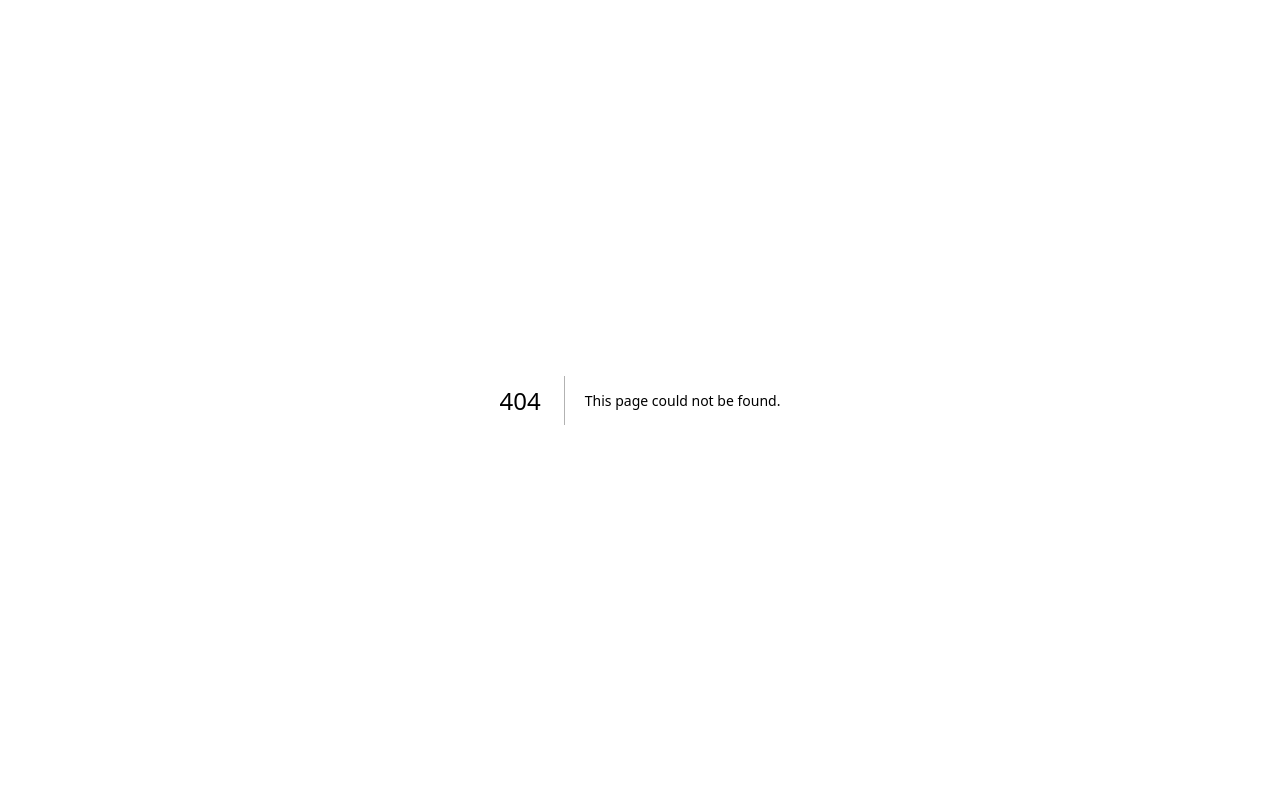
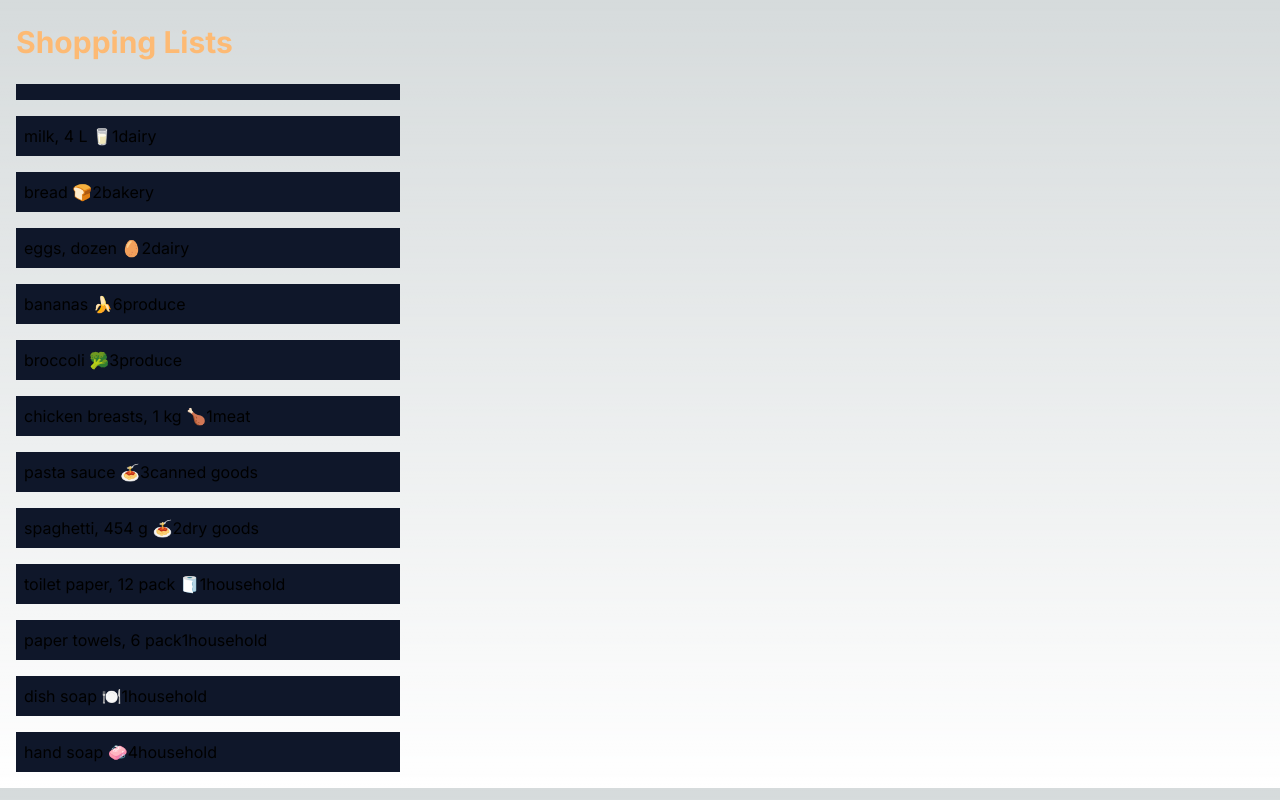
Before and after one commit to rockydagalea/cprg306-assignments, a Next.js app: page /week-3 in a window 1280 px wide. Before the commit this address had no page. Built offline with nearby package versions, Linux system fonts and the light colour scheme.

Commit message:
Add week 3 assignment commit

```diff
--- a/app/page.js
+++ b/app/page.js
@@ -5,6 +5,8 @@ export default function HomePage() {
     <main>
       <h1>CPRG 306: Web Development 2 - Assignments</h1>
       <Link href="/week-2">Week 2</Link>
+      <br></br>
+      <Link href="/week-3">Week 3</Link>
     </main>
   );
 }
--- /dev/null
+++ b/app/week-3/item-lists.js
@@ -0,0 +1,142 @@
+import Item from "./item";
+
+function ItemList() {
+  const item1 = {
+    name: "milk, 4 L 🥛",
+    quantity: 1,
+    category: "dairy",
+  };
+
+  const item2 = {
+    name: "bread 🍞",
+    quantity: 2,
+    category: "bakery",
+  };
+
+  const item3 = {
+    name: "eggs, dozen 🥚",
+    quantity: 2,
+    category: "dairy",
+  };
+
+  const item4 = {
+    name: "bananas 🍌",
+    quantity: 6,
+    category: "produce",
+  };
+
+  const item5 = {
+    name: "broccoli 🥦",
+    quantity: 3,
+    category: "produce",
+  };
+
+  const item6 = {
+    name: "chicken breasts, 1 kg 🍗",
+    quantity: 1,
+    category: "meat",
+  };
+
+  const item7 = {
+    name: "pasta sauce 🍝",
+    quantity: 3,
+    category: "canned goods",
+  };
+
+  const item8 = {
+    name: "spaghetti, 454 g 🍝",
+    quantity: 2,
+    category: "dry goods",
+  };
+
+  const item9 = {
+    name: "toilet paper, 12 pack 🧻",
+    quantity: 1,
+    category: "household",
+  };
+
+  const item10 = {
+    name: "paper towels, 6 pack",
+    quantity: 1,
+    category: "household",
+  };
+
+  const item11 = {
+    name: "dish soap 🍽️",
+    quantity: 1,
+    category: "household",
+  };
+
+  const item12 = {
+    name: "hand soap 🧼",
+    quantity: 4,
+    category: "household",
+  };
+
+  return (
+    <ul>
+      <Item
+        name={item1.name}
+        quantity={item1.quantity}
+        category={item1.category}
+      />
+      <Item
+        name={item2.name}
+        quantity={item2.quantity}
+        category={item2.category}
+      />
+      <Item
+        name={item3.name}
+        quantity={item3.quantity}
+        category={item3.category}
+      />
+      <Item
+        name={item4.name}
+        quantity={item4.quantity}
+        category={item4.category}
+      />
+      <Item
+        name={item5.name}
+        quantity={item5.quantity}
+        category={item5.category}
+      />
+      <Item
+        name={item6.name}
+        quantity={item6.quantity}
+        category={item6.category}
+      />
+      <Item
+        name={item7.name}
+        quantity={item7.quantity}
+        category={item7.category}
+      />
+      <Item
+        name={item8.name}
+        quantity={item8.quantity}
+        category={item8.category}
+      />
+      <Item
+        name={item9.name}
+        quantity={item9.quantity}
+        category={item9.category}
+      />
+      <Item
+        name={item10.name}
+        quantity={item10.quantity}
+        category={item10.category}
+      />
+      <Item
+        name={item11.name}
+        quantity={item11.quantity}
+        category={item11.category}
+      />
+      <Item
+        name={item12.name}
+        quantity={item12.quantity}
+        category={item12.category}
+      />
+    </ul>
+  );
+}
+
+export default ItemList;
--- /dev/null
+++ b/app/week-3/item.js
@@ -0,0 +1,11 @@
+function Item(props) {
+  return (
+    <div className="p-2 m-4 bg-slate-900 max-w-sm " font-bold text-red-300>
+      {props.name}
+      {props.quantity}
+      {props.category}
+    </div>
+  );
+}
+
+export default Item;
--- /dev/null
+++ b/app/week-3/page.js
@@ -0,0 +1,20 @@
+import ItemList from "./item-lists";
+import Item from "./item";
+
+function Page() {
+  return (
+    <div>
+      <h1
+        className="text-3xl text-orange-300 font-bold ml-4 my-6 "
+        font-bold
+        text-red-300
+      >
+        Shopping Lists
+      </h1>
+      <Item />
+      <ItemList />
+    </div>
+  );
+}
+
+export default Page;
```
